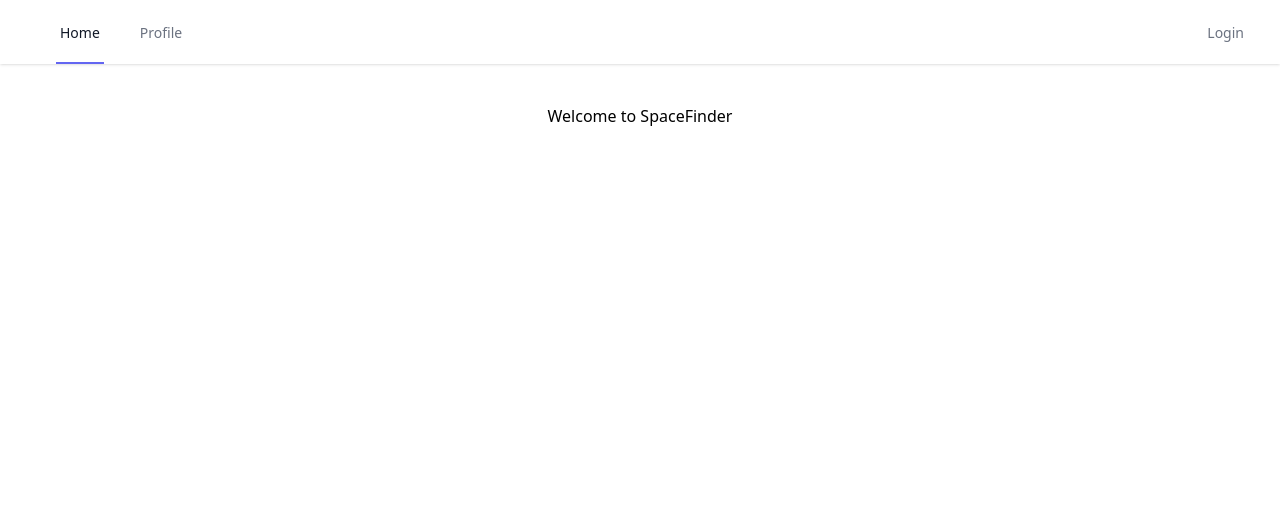
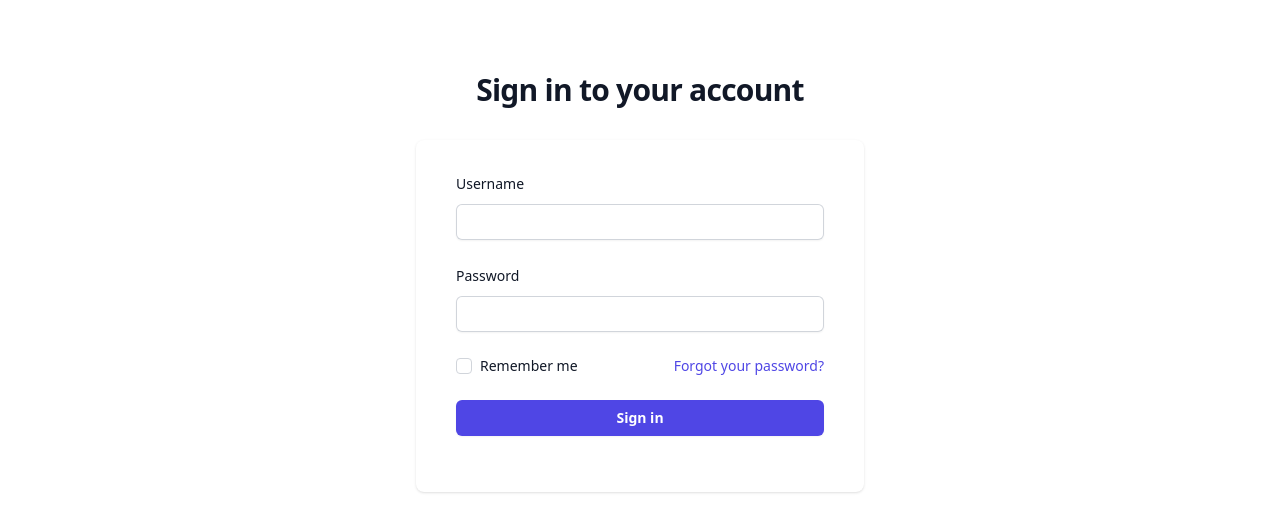
Before and after one commit to proton0210/SpacefinderFrontEnd, a Next.js app: page / in a window 1280 px wide. Shown: the top 532 px of the page. Built offline with nearby package versions, Linux system fonts and the light colour scheme.

Commit message:
Revert "Nav Bar Update"
This reverts commit 02a5635b9014ab384c9c865b0c87cb56a5c8ee63.

```diff
--- /dev/null
+++ b/app/NavBar.tsx
@@ -0,0 +1,9 @@
+import React from 'react';
+
+type Props = {};
+
+const NavBar = (props: Props) => {
+  return <div>NavBar</div>;
+};
+
+export default NavBar;
--- a/app/Navabar.tsx
+++ b/app/Navabar.tsx
@@ -1,54 +1,9 @@
-'use client';
-import { Fragment } from 'react';
-import { Disclosure, Menu, Transition } from '@headlessui/react';
-import { Bars3Icon, BellIcon, XMarkIcon } from '@heroicons/react/24/outline';
-import Link from 'next/link';
-import { useUser } from './UserContext';
+import React from 'react';
 
-function classNames(...classes: any) {
-  return classes.filter(Boolean).join(' ');
-}
+type Props = {};
 
-export default function NavBar() {
-  const { user, setUser } = useUser();
+const Navabar = (props: Props) => {
+  return <div>Navabar</div>;
+};
 
-  const loginState = !user ? 'Login' : user.username;
-
-  return (
-    <Disclosure as="nav" className="bg-white shadow">
-      {({ open }) => (
-        <>
-          <div className="mx-auto max-w-7xl px-4 sm:px-6 lg:px-8">
-            <div className="flex h-16 justify-between">
-              <div className="flex">
-                <div className="hidden sm:ml-6 sm:flex sm:space-x-8">
-                  {/* Current: "border-indigo-500 text-gray-900", Default: "border-transparent text-gray-500 hover:border-gray-300 hover:text-gray-700" */}
-
-                  <Link
-                    href="/"
-                    className="inline-flex items-center border-b-2 border-indigo-500 px-1 pt-1 text-sm font-medium text-gray-900"
-                  >
-                    Home
-                  </Link>
-
-                  <Link
-                    href="/profile"
-                    className="inline-flex items-center border-b-2 border-transparent px-1 pt-1 text-sm font-medium text-gray-500 hover:border-gray-300 hover:text-gray-700"
-                  >
-                    Profile
-                  </Link>
-                </div>
-              </div>
-              <Link
-                href="/login"
-                className="inline-flex items-center border-b-2 border-transparent px-1 pt-1 text-sm font-medium text-gray-500 hover:border-gray-300 hover:text-gray-700"
-              >
-                {loginState}
-              </Link>
-            </div>
-          </div>
-        </>
-      )}
-    </Disclosure>
-  );
-}
+export default Navabar;
--- a/app/login/page.tsx
+++ b/app/SignIn.tsx
@@ -1,13 +1,10 @@
 'use client';
 import { AuthService } from '@/services/AuthService';
 import React, { useRef, useState } from 'react';
-import { useUser } from '../UserContext';
-import { useRouter } from 'next/navigation';
+import { useUser } from './UserContext';
 
 export default function SignIn() {
   const authService = new AuthService();
-  const router = useRouter();
-
   const usernameRef = useRef<HTMLInputElement>(null);
   const passwordRef = useRef<HTMLInputElement>(null);
   const [signInError, setSignInError] = useState(false);
@@ -20,9 +17,7 @@ export default function SignIn() {
     try {
       const result = await authService.login(username!, password!);
       if (result) {
-        const data = { ...user, username } as User;
-        setUser(data);
-        router.push('/profile');
+        console.log(result);
       } else {
         console.log('wrong login');
         setSignInError(true);
--- a/app/UserContext.tsx
+++ b/app/UserContext.tsx
@@ -1,6 +1,11 @@
 'use client';
 
 import React, { createContext, useContext, useState } from 'react';
+
+interface User {
+  name: string;
+  email: string;
+}
 
 interface UserContextValue {
   user: User | null;
--- a/app/layout.tsx
+++ b/app/layout.tsx
@@ -1,21 +1,18 @@
-import './globals.css';
-import NavBar from './Navabar';
-import { UserProvider } from './UserContext';
+import './globals.css'
 
 export const metadata = {
   title: 'Create Next App',
   description: 'Generated by create next app',
-};
+}
 
-export default function RootLayout({ children }: { children: React.ReactNode }) {
+export default function RootLayout({
+  children,
+}: {
+  children: React.ReactNode
+}) {
   return (
     <html lang="en">
-      <body>
-        <UserProvider>
-          <NavBar />
-          {children}
-        </UserProvider>
-      </body>
+      <body>{children}</body>
     </html>
-  );
+  )
 }
--- a/app/page.tsx
+++ b/app/page.tsx
@@ -2,11 +2,15 @@
 
 import Image from 'next/image';
 import { Inter } from 'next/font/google';
+import SignIn from './SignIn';
 import { UserProvider } from './UserContext';
-import NavBar from './Navabar';
 
 const inter = Inter({ subsets: ['latin'] });
 
 export default function Home() {
-  return <h3 className="text-center mt-10">Welcome to SpaceFinder</h3>;
+  return (
+    <UserProvider>
+      <SignIn />
+    </UserProvider>
+  );
 }
--- /dev/null
+++ b/app/profile/index.tsx
@@ -0,0 +1,9 @@
+import React from 'react';
+
+type Props = {};
+
+const Profile = (props: Props) => {
+  return <div>Profile page</div>;
+};
+
+export default Profile;
--- a/appTypes.d.ts
+++ b/appTypes.d.ts
@@ -1,4 +1,4 @@
 interface User {
-  username: string;
-  email?: string;
+  userName: string;
+  email: string;
 }
--- a/package.json
+++ b/package.json
@@ -9,8 +9,6 @@
     "lint": "next lint"
   },
   "dependencies": {
-    "@headlessui/react": "^1.7.13",
-    "@heroicons/react": "^2.0.16",
     "@tailwindcss/forms": "^0.5.3",
     "@tailwindcss/ui": "^0.7.2",
     "@types/node": "18.15.1",
--- a/services/AuthService.ts
+++ b/services/AuthService.ts
@@ -1,8 +1,8 @@
 export class AuthService {
-  public async login(username: string, password: string): Promise<User | undefined> {
-    if (username === 'user' && password === '1234') {
+  public async login(userName: string, password: string): Promise<User | undefined> {
+    if (userName === 'user' && password === '1234') {
       return {
-        username: username,
+        userName: userName,
         email: 'some@email.com',
       };
     } else {
```
Also changed, not shown: 1 other file (tests, documents, lock files or other folders).
